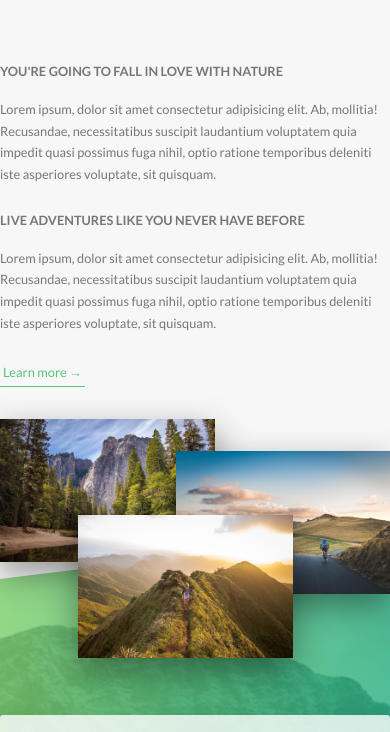
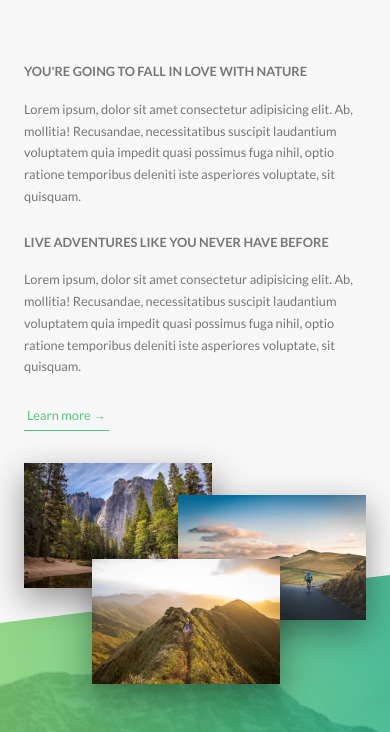
Before and after one commit to capitanwesler/short-page-css, a website: page index.html in a window 390 px wide. Shown: the part 904-1636 px from the top of the page. Drawn offline with Linux system fonts and the light colour scheme.

Commit message:
Media queries for the footer and adding some padding to the row

```diff
--- a/sass/layout/_footer.scss
+++ b/sass/layout/_footer.scss
@@ -2,6 +2,10 @@
   background-color: $color-gray-dark-3;
   padding: 10rem 0;
   font-size: 1.4rem;
+
+  @include respond(tab-port) {
+    padding: 8rem 0;
+  }
 
   &__logo-box {
     text-align: center;
@@ -20,6 +24,11 @@
     border-top: 1px solid $color-gray-dark;
     padding-top: 2rem;
     display: inline-block;
+
+    @include respond(tab-port) {
+      width: 100%;
+      text-align: center;
+    }
   }
 
   &__item {
@@ -53,5 +62,10 @@
     color: $color-grey-light-1;
     border-top: 1px solid $color-gray-dark;
     padding-top: 2rem;
+
+    @include respond(tab-port) {
+      width: 100%;
+      float: none;
+    }
   }
 }
--- a/sass/layout/_grid.scss
+++ b/sass/layout/_grid.scss
@@ -12,6 +12,7 @@
 
   @include respond(tab-port) {
     max-width: 70rem;
+    padding: 0 3rem;
   }
 
   @include clearfix;
```
Also changed, not shown: css/style.css.
